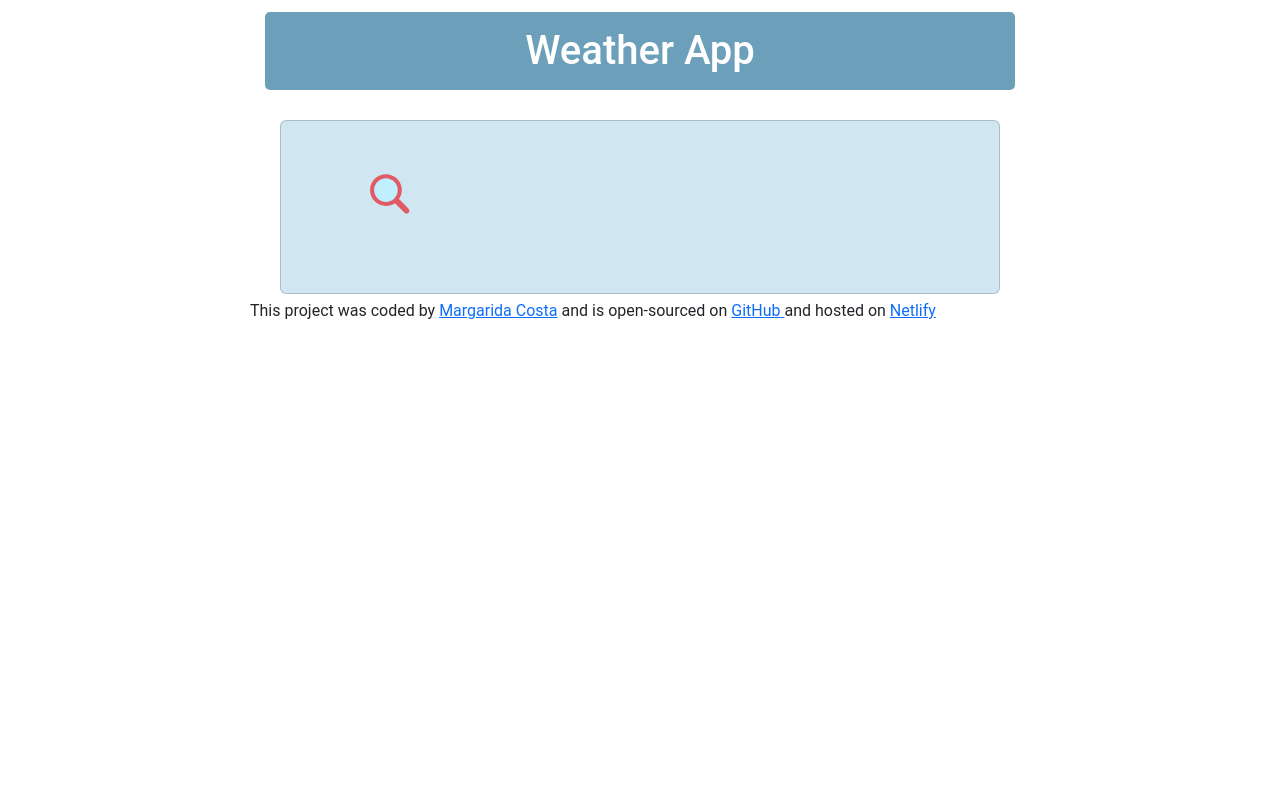
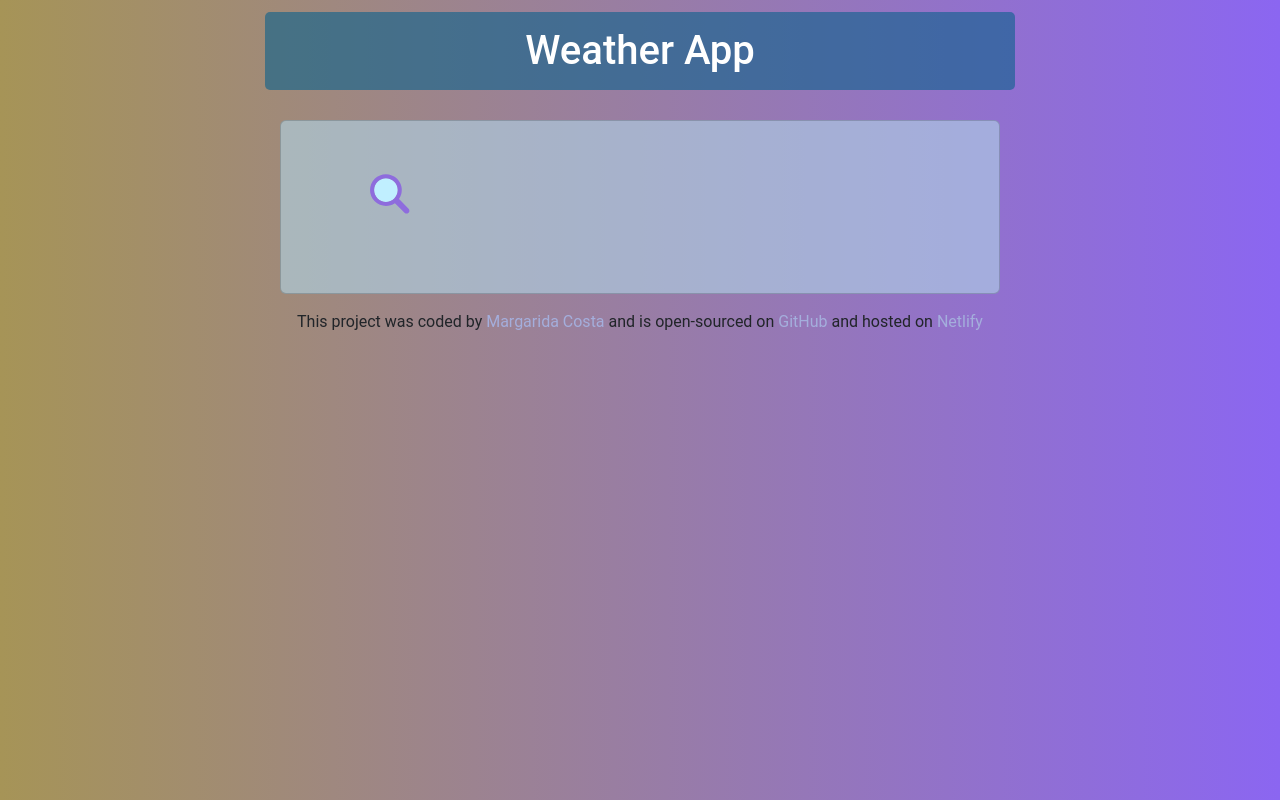
Before and after one commit to MargaridaFCosta/weather-app-react, a React (Create React App) app: page / in a window 1280 px wide. Built offline with nearby package versions, Linux system fonts and the light colour scheme; no server answers.

Commit message:
Changed the style of the page

```diff
--- a/src/Weather.css
+++ b/src/Weather.css
@@ -1,4 +1,10 @@
 
 .Weather .search-button {
-border-radius: 5px;
+background-color: rgba(10, 97, 140, 0.6);
+border:2px solid #A4AEDC;
 }
+
+.Weather .search-button:hover {
+    background-color: whitesmoke;
+    color: rgba(10, 97, 140, 0.6);
+}
--- a/src/Weather.js
+++ b/src/Weather.js
@@ -72,7 +72,7 @@ export default function Weather(props) {
         wrapperStyle={{}}
         wrapperClass="MagnifyingGlass-wrapper"
         glassColor="#c0efff"
-        color="#e15b64"
+        color="#8e6cdd"
       />
     );
   }
--- a/src/WeatherInfo.css
+++ b/src/WeatherInfo.css
@@ -1,11 +1,15 @@
-.WeatherInfo ul li{
+.WeatherInfo h2 {
+  font-size: 34px;
+}
+
+.WeatherInfo ul li {
   padding: 0;
-margin:0;
+  margin: 0;
   list-style: none;
 }
 
 .WeatherInfo .temperature {
-font-size: 30px;
+  font-size: 32px;
   font-weight: bold;
 }
 
--- /dev/null
+++ b/src/WeatherTemperature.css
@@ -0,0 +1,7 @@
+.WeatherTemperature a {
+    color:rgba(10, 97, 140, 0.6);
+    text-decoration: none;
+}
+.WeatherTemperature a:hover  {
+    color:whitesmoke;
+}
--- a/src/WeatherTemperature.js
+++ b/src/WeatherTemperature.js
@@ -1,4 +1,5 @@
-import React, {useState} from "react";
+import React, { useState } from "react";
+import "./WeatherTemperature.css";
 
 export default function WeatherTemperature(props) {
     const [units, setUnits] = useState("celsius");
@@ -19,12 +20,12 @@ export default function WeatherTemperature(props) {
 
     if (units === "celsius") {
         return (
-            <div className="WeatherTemperature text-center">
+            <div className="WeatherTemperature text-center mb-3">
                 <span className="temperature"> {Math.round(props.celsius)} </span>
                 <span className="unit"> ºC | <a href="/" onClick={showFahrenheit}> ºF </a> </span></div>);
     } else {
         return (
-          <div className="WeatherTemperature text-center">
+          <div className="WeatherTemperature text-center mb-3">
             <span className="temperature"> {Math.round(fahrenheit())} </span>
             <span className="unit">
               {" "}
--- /dev/null
+++ b/src/index.css
@@ -0,0 +1,8 @@
+footer a {
+    text-decoration: none;
+    color:#A4AEDC;
+}
+
+footer a:hover {
+    color:whitesmoke;
+}
--- a/src/index.js
+++ b/src/index.js
@@ -3,6 +3,7 @@ import ReactDOM from "react-dom/client";
 import "bootstrap/dist/css/bootstrap.min.css";
 import "bootstrap/dist/js/bootstrap.bundle.min";
 import App from "./App";
+import "./index.css";
 import reportWebVitals from "./reportWebVitals";
 
 const root = ReactDOM.createRoot(document.getElementById("root"));
@@ -14,7 +15,7 @@ root.render(
         <App />
       </div>
     </div>
-    <footer>
+    <footer className="text-center mt-3">
       This project was coded by{" "}
       <a
         href="https://bejewelled-selkie-c4b494.netlify.app/"
--- a/src/styles.css
+++ b/src/styles.css
@@ -4,6 +4,7 @@ body {
   max-height: 800px;
   padding: 10px;
   margin: 0 auto;
+  background: linear-gradient(90deg, rgb(166, 148, 87) 0%, rgb(139, 102, 241) 100%);
 }
 
 h1 {
```
Lines whose indentation alone changed are shown as unchanged.
